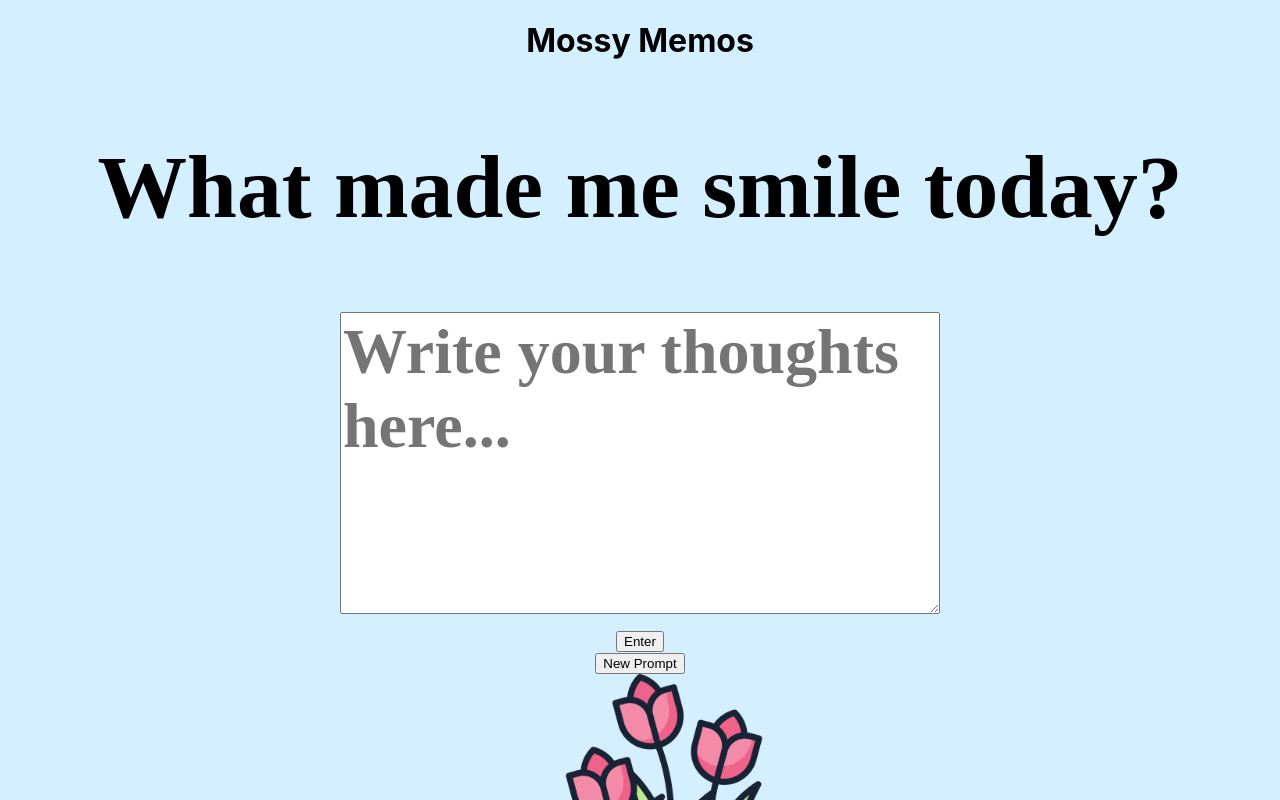
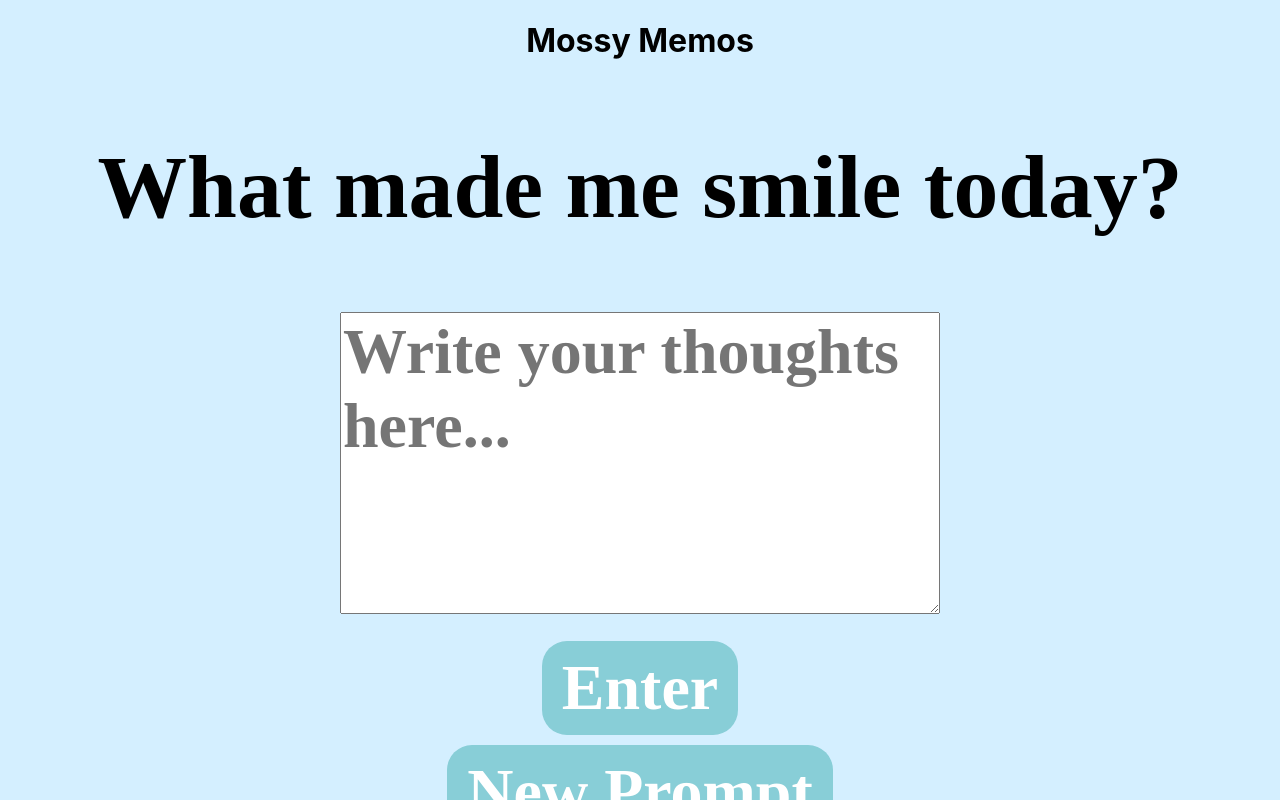
Before and after one commit to laurie8925/diary-app, a React (Create React App) app: page / in a window 1280 px wide. Shown: the top 800 px of the page. Built offline with nearby package versions, Linux system fonts and the light colour scheme.

Commit message:
change button style

```diff
--- a/src/App.css
+++ b/src/App.css
@@ -32,5 +32,19 @@ body {
 
 .button {
   display: block;
-  margin: 0 auto;
+  margin: 10px auto;
+  padding: 10px 20px;
+  font-family: "Josefin Sans";
+  font-size: 5vw;
+  font-weight: 600;
+  color: #fff;
+  background-color: #88ced7;
+  border: none;
+  border-radius: 25px;
+  cursor: pointer;
+  transition: background-color 0.3s ease;
 }
+
+.button:hover {
+  background-color: #6eb3de;
+}
--- a/src/App.js
+++ b/src/App.js
@@ -54,7 +54,7 @@ function App() {
               <p>{savedText}</p>
             </div>
           )}
-          <button onClick={handleNewPrompt}>New Prompt</button>
+          <button className="button" onClick={handleNewPrompt}>New Prompt</button>
         </section>
         <section></section>
         <Flower/>
```
